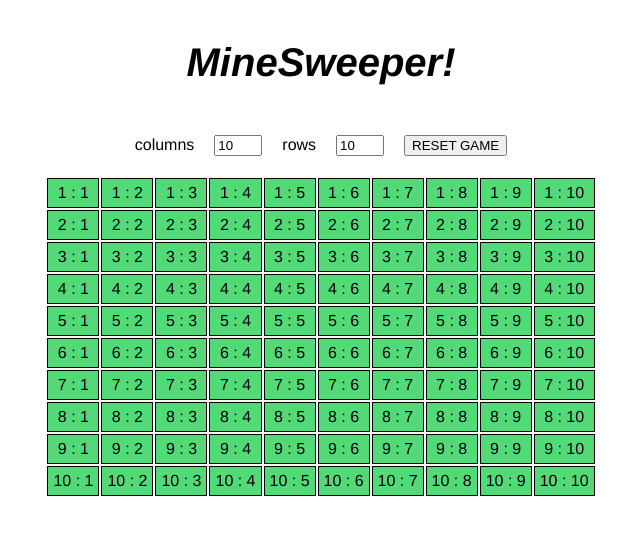
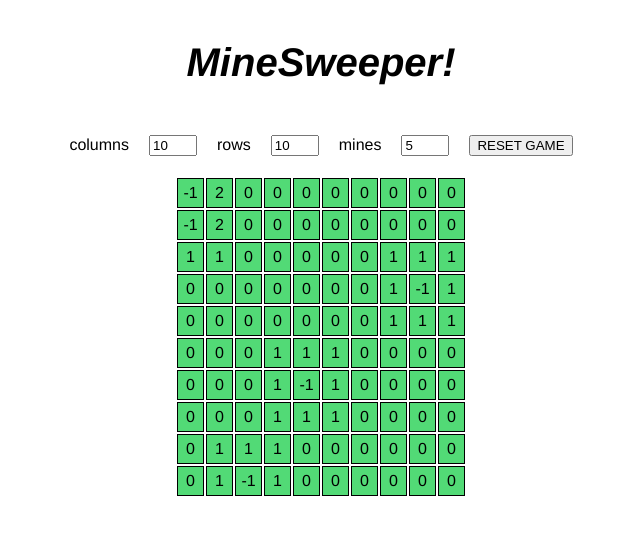
Before and after one commit to apoyhonen/base, a Vue app: page / in a window 1280 px wide. Shown: the top 534 px of the page, without its empty margins (319-959 px from the left). Built offline with nearby package versions, Linux system fonts and the light colour scheme.

Commit message:
minesweeper field, mines, values to table

```diff
--- a/src/apps/MineSweeper.vue
+++ b/src/apps/MineSweeper.vue
@@ -5,11 +5,16 @@
     <input type="number" class="mine-controls-input" v-model="tableCols" />
     <label>rows</label>
     <input type="number" class="mine-controls-input" v-model="tableRows" />
+    <label>mines</label>
+    <input type="number" class="mine-controls-input" v-model="tableMines" />
     <button @click="resetGame">RESET GAME</button>
   </div>
   <table class="mine-table">
-    <tr v-for="row in tableRows" :key="'row' + row">
-      <td class="table-cell" v-for="col in tableCols" :key="'col' + col">{{row}} : {{col}}</td>
+    <tr v-for="(row, rowIndex) in tableRows" :key="'row' + row">
+      <td class="cell-value"
+          v-for="(col, colIndex) in tableCols" :key="'col' + col">
+        {{ getValue(rowIndex, colIndex ) }}
+      </td>
     </tr>
   </table>
 </template>
@@ -17,16 +22,81 @@
 <script setup>
 import {ref} from "vue";
 
+/*
+
+<td class="{{ getValue(rowIndex, colIndex) < 0 ? 'cell-mine' : getValue(rowIndex, colIndex) > 0 ? 'cell-value' : 'cell-empty' }}"
+
+ */
+
 const tableRows = ref(10);
 const tableCols = ref(10);
+const tableMines = ref(5);
+
+const mineField = ref([[]]); // rows array x column values
+
+function initRowArrays() {
+  for (let row = 0; row < 500; row++) {
+    mineField.value[row] = [];
+  }
+}
+initRowArrays(); // init
+
+function resetTable() {
+  for (let row = 0; row < tableRows.value; row++) {
+    for (let col = 0; col < tableCols.value; col++) {
+      setValue(col, row, 0);
+    }
+  }
+}
 
 function resetGame() {
-  tableRows.value = randomNumber();
-  tableCols.value = randomNumber();
+  resetTable();
+  let mines = 0;
+  while (mines < tableMines.value) {
+    const cell = randomCell();
+    const value = getValue(cell.x, cell.y);
+    if (value > -1) {
+      setValue(cell.x, cell.y, -1);
+      mines++;
+    }
+  }
+  for (let y = 0; y < tableRows.value; y++) {
+    for (let x = 0; x < tableCols.value; x++) {
+      if (getValue(x, y) > -1) setValue(x, y, calculateMinesAround(x, y));
+    }
+  }
+}
+resetGame(); // init
+
+function randomCell() {
+  return {
+    x: randomNumber(1, tableCols.value) - 1,
+    y: randomNumber(1, tableRows.value) - 1,
+  }
 }
 
-function randomNumber() {
-  return Math.floor(Math.random() * 9 + 2);
+function getValue(x, y) {
+  return mineField.value[y][x];
+}
+
+function setValue(x, y, value) {
+  mineField.value[y][x] = value;
+}
+
+function calculateMinesAround(x, y) {
+  let value = 0;
+  // search +-1 row and +-1 column for mines
+  for (let row = Math.max(0, y - 1); row <= Math.min(tableRows.value, y + 1); row++) {
+    for (let col = Math.max(0, x - 1); col <= Math.min(tableCols.value, x + 1); col++) {
+      if (row === y && col === x) continue; // don't test cell itself
+      if (getValue(col, row) < 0) value++;
+    }
+  }
+  return value;
+}
+
+function randomNumber(min, max) {
+  return Math.floor(Math.random() * (max + 1) + min);
 }
 
 </script>
@@ -46,9 +116,17 @@ body {
   width: 40px;
   margin: 10px 20px;
 }
-.table-cell {
+.cell-empty,
+.cell-value,
+.cell-mine {
   padding: 5px;
   border: 1px solid black;
+  width: 15px;
+}
+.cell-value {
   background-color: #52da76;
 }
+.cell-mine {
+  background-color: lightcoral;
+}
 </style>
```
